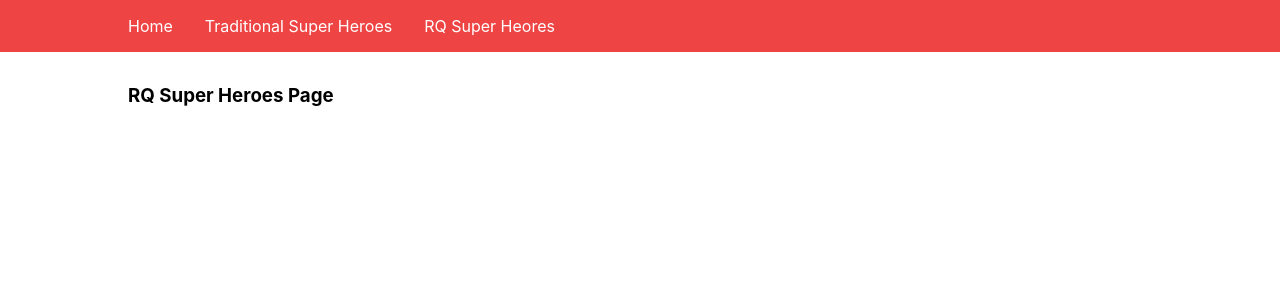
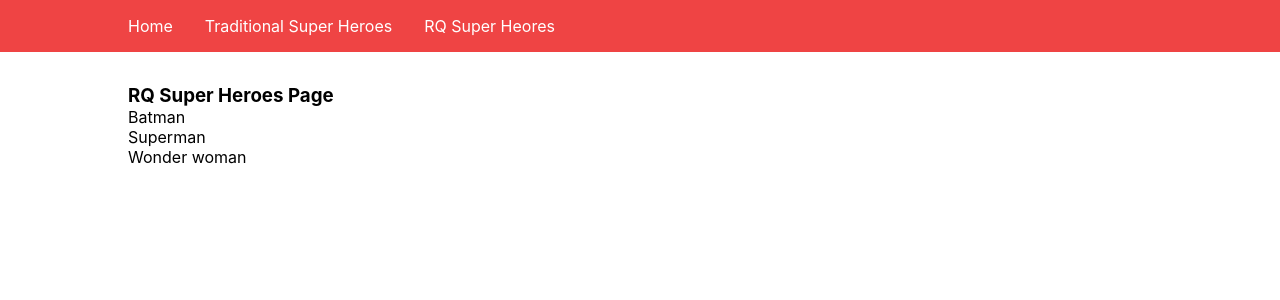
Before and after one commit to ksrinreddy/react-query-basics-practice, a React (Create React App) app: page /rq-super-heroes in a window 1280 px wide. Shown: the top 300 px of the page. Built offline with nearby package versions, Linux system fonts and the light colour scheme; data requests are answered from the project's data file.

Commit message:
fetch RQSuperheroes data using basic react-query

```diff
--- a/src/components/RQSuperheroesPage.js
+++ b/src/components/RQSuperheroesPage.js
@@ -1,12 +1,29 @@
+import axios from "axios";
 import React from "react";
+import { useQuery } from "react-query";
+import Loading from "./Loading";
 import { Container } from "./styles/Container.styled";
 import { RQSuperHeroes } from "./styles/RQSuperHeroes.styled";
 
+const fetchSuperHeroes = () => {
+  return axios.get("http://localhost:4000/superheroes");
+};
+
 const RQSuperHeroesPage = () => {
+  const { isLoading, data } = useQuery("super-heroes", fetchSuperHeroes);
+  // console.log(data);
+
+  if (isLoading) {
+    return <Loading />;
+  }
+
   return (
     <RQSuperHeroes>
       <Container>
         <h3>RQ Super Heroes Page</h3>
+        {data?.data.map((hero) => (
+          <div key={hero.id}>{hero.name}</div>
+        ))}
       </Container>
     </RQSuperHeroes>
   );
```
